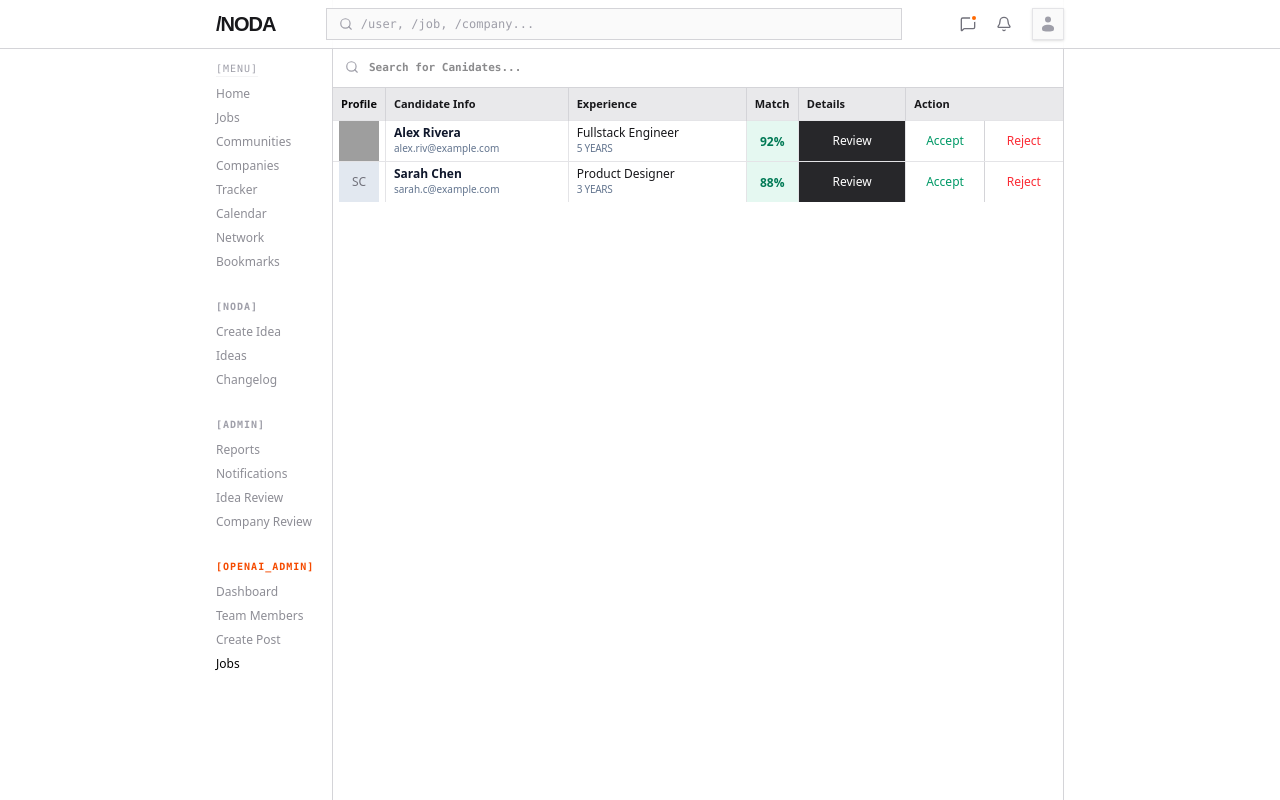
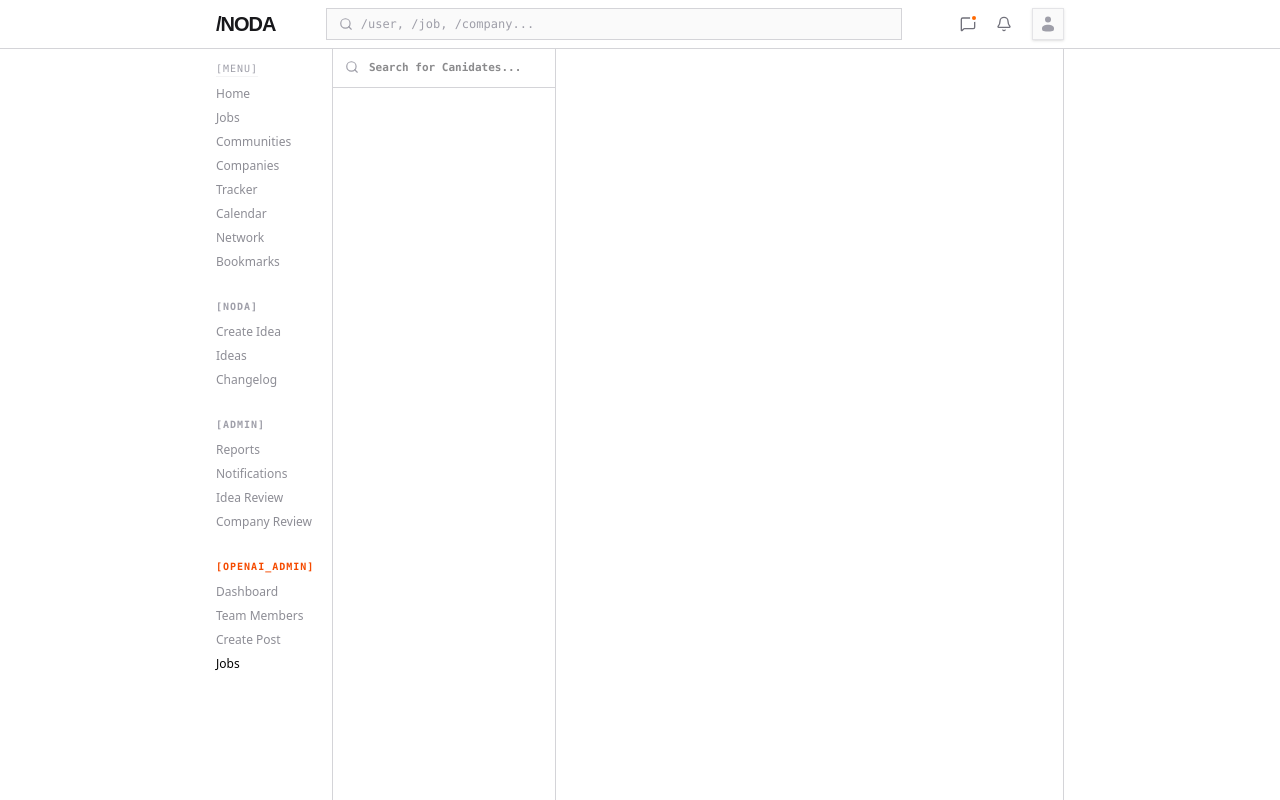
Before and after one commit to impappdavid/Noda, a React (Vite) app in the folder noda-frontend/: page /app/admin/jobs/NODE_J1 in a window 1280 px wide. Built offline with nearby package versions, Linux system fonts and the light colour scheme; grey boxes are pictures that could not be loaded; a web font is replaced by a local one.

Commit message:
Changing the applicants page layout

```diff
--- a/noda-frontend/src/components/myComponents/App/CompanyAdmin/Applicants/Applicants.tsx
+++ b/noda-frontend/src/components/myComponents/App/CompanyAdmin/Applicants/Applicants.tsx
@@ -38,9 +38,9 @@ const Applicants = () => {
           <AppSideBar />
         </aside>
 
-        <main className="flex flex-1 border-x border-zinc-300 ml-4 bg-white overflow-hidden flex-col pt-12">
+        <main className="flex  ml-4 bg-white overflow-hidden w-full pt-12">
           {/* SHARED SEARCHBAR */}
-          <div className="bg-white flex shrink-0">
+          <div className="bg-white flex shrink-0 w-56 border-x border-zinc-300">
             <div className="relative flex-1">
               <Search
                 className="absolute left-3 top-3 text-zinc-400"
@@ -56,77 +56,9 @@ const Applicants = () => {
             </div>
           </div>
 
-          <Table className="border-collapse">
-          <TableHeader className="bg-zinc-200/80">
-            <TableRow className="hover:bg-transparent">
-              <TableHead className=" border-r border-zinc-300 text-[11px] font-bold w-10">Profile</TableHead>
-              <TableHead className="border-r border-zinc-300 font-bold text-zinc-900 text-[11px]">Candidate Info</TableHead>
-              <TableHead className="border-r border-zinc-300 font-bold text-zinc-900 text-[11px]">Experience</TableHead>
-              <TableHead className="border-r border-zinc-300 w-13 font-bold text-[11px] text-zinc-900">Match</TableHead>
-              <TableHead className="border-r border-zinc-300  font-bold text-[11px] text-zinc-900">Details</TableHead>
-              <TableHead className=" font-bold text-zinc-900 text-[11px]">Action</TableHead>
-            </TableRow>
-          </TableHeader>
-          <TableBody>
-            {candidates.map((person) => (
-              <TableRow key={person.email} className="hover:bg-zinc-200/50 transition-colors ">
-                {/* Profile Pic Box */}
-                <TableCell className="border-r border-border p-0 ">
-                  <Avatar className="h-10 w-10 mx-auto rounded-none">
-                    <AvatarImage src={person.avatar} className="rounded-none"/>
-                    <AvatarFallback className="bg-slate-200 text-xs rounded-none">
-                      {person.name.split(' ').map(n => n[0]).join('')}
-                    </AvatarFallback>
-                  </Avatar>
-                </TableCell>
+          <div className="w-full border-r border-zinc-300 h-full"></div>
 
-                {/* Name/Email Box */}
-                <TableCell className="border-r border-border p-0 px-2">
-                  <div className="font-semibold text-xs text-slate-900">{person.name}</div>
-                  <div className="text-[10px] text-slate-500">{person.email}</div>
-                </TableCell>
 
-                {/* Role/Experience Box */}
-                <TableCell className="border-r border-border p-0 px-2">
-                  <div className=" text-xs font-medium">{person.role}</div>
-                  <div className="text-[10px] text-slate-500 uppercase tracking-tight">{person.experience} Years</div>
-                </TableCell>
-
-                {/* Match % Box */}
-                <TableCell className="border-r border-border text-center p-0 bg-emerald-500/10 text-emerald-700 ">
-                  <div className="inline-block   font-bold text-xs">
-                    {person.match}%
-                  </div>
-                </TableCell>
-
-                {/* Review Button Box */}
-                <TableCell className="border-r border-border text-center p-0">
-                  <Button className="gap-2 w-full text-xs bg-zinc-800 h-10 hover:bg-zinc-600 hover:text-white text-white rounded-none transition-colors">
-                    Review
-                  </Button>
-                </TableCell>
-
-                {/* Accept/Reject Box */}
-                <TableCell className="p-0">
-                  <div className="flex items-center justify-center">
-                    <Button
-                      className="h-10 w-1/2 text-emerald-600 bg-transparent hover:bg-emerald-600 hover:text-white border-r rounded-none text-xs border-zinc-300 shadow-none transition-colors"
-                    >
-                      Accept
-                    </Button>
-                    <Button
-                      variant="outline"
-                      size="icon"
-                      className="h-10 w-1/2   text-red-500 hover:bg-red-500 hover:text-white rounded-none text-xs border-none shadow-none transition-colors"
-                    >
-                      Reject
-                    </Button>
-                  </div>
-                </TableCell>
-              </TableRow>
-            ))}
-          </TableBody>
-        </Table>
         </main>
       </div>
     </div>
```
